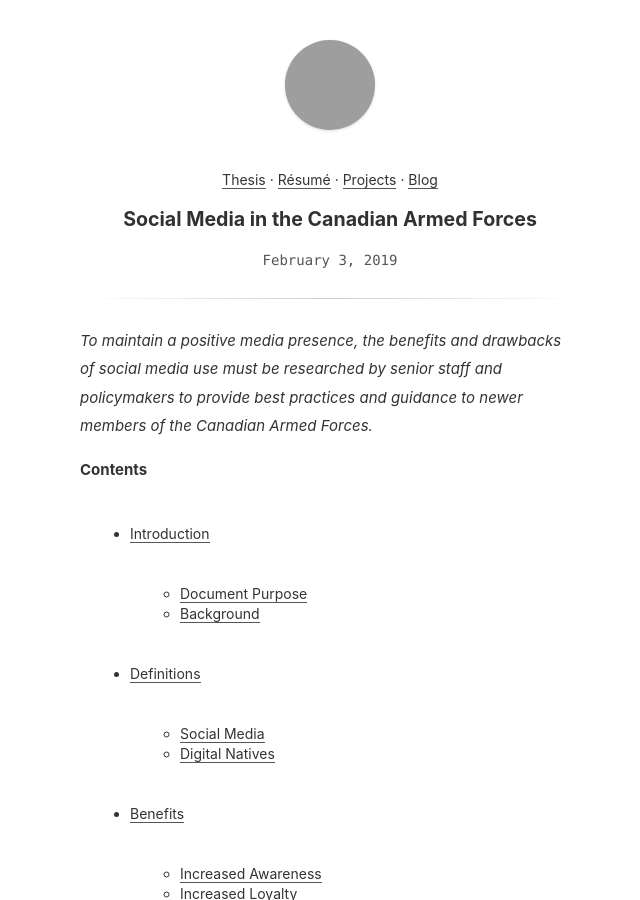
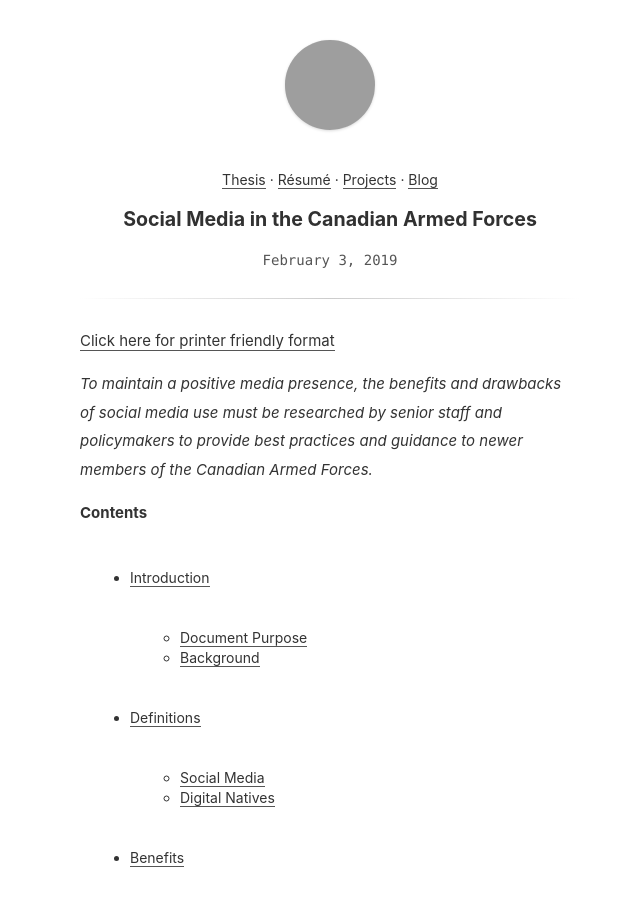
Before and after one commit to navh/amoshebb, a Jekyll site: the page built from _posts/2019-02-03-Social-Media-in-the-Canadian-Armed-Forces.md, in a window 1280 px wide and 900 px high, cut to the strip 0-900 px from the top of the window. Shown: the whole strip, without its empty margins (310-950 px from the left). Built offline with Jekyll 4.4.1, drawn with Linux system fonts in a browser that asks for light colours; grey boxes are pictures that could not be loaded.

Commit message:
Added the PDF formatted document

```diff
--- a/_posts/2019-02-03-Social-Media-in-the-Canadian-Armed-Forces.md
+++ b/_posts/2019-02-03-Social-Media-in-the-Canadian-Armed-Forces.md
@@ -4,6 +4,7 @@
 author: Amos Navarre Hebb
 published: true
 ---
+[Click here for printer friendly format](https://www.amoshebb.com/assets/Hebb2019-Social_Media_use_in_CAF.pdf)
 
 *To maintain a positive media presence, the benefits and drawbacks of social media use must be researched by senior staff and policymakers to provide best practices and guidance to newer members of the Canadian Armed Forces.*
 
```
Also changed, not shown: 1 other file.
